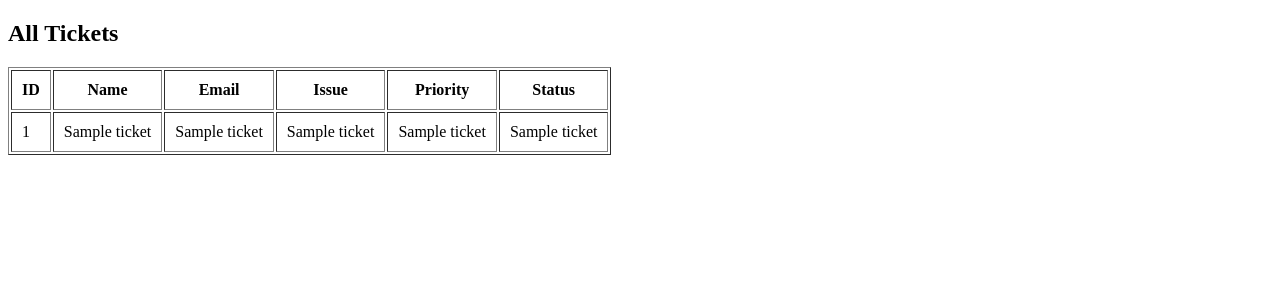
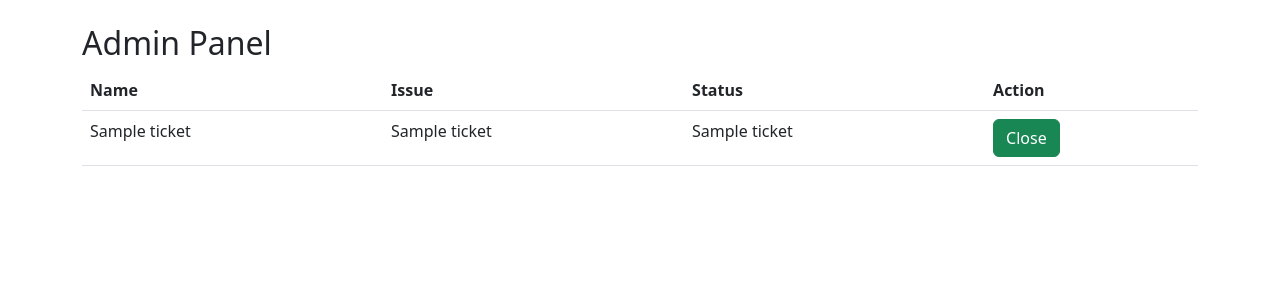
Before and after one commit to afeefmusthafa089-star/Ticketing-system, a Flask app: template templates/view.html in a window 1280 px wide. Shown: the top 300 px of the page. Run offline with Flask 3, Linux system fonts and the light colour scheme; the template is opened without the code that fills it: most values are stand-ins (such as "Sample title", 1, 10 or a date in 2020).

Commit message:
Update view.html

```diff
--- a/templates/view.html
+++ b/templates/view.html
@@ -2,30 +2,29 @@
 <html>
 <head>
 <title>Admin Panel</title>
+<link href="https://cdn.jsdelivr.net/npm/bootstrap@5.3.0/dist/css/bootstrap.min.css" rel="stylesheet">
 </head>
-<body>
-    <h2>All Tickets</h2>
+<body class="container mt-4">
 
-    <table border="1" cellpadding="10">
+<h2>Admin Panel</h2>
+
+<table class="table">
 <tr>
-            <th>ID</th>
-            <th>Name</th>
-            <th>Email</th>
-            <th>Issue</th>
-            <th>Priority</th>
-            <th>Status</th>
+<th>Name</th><th>Issue</th><th>Status</th><th>Action</th>
 </tr>
 
 {% for t in tickets %}
 <tr>
-            <td>{{ t[0] }}</td>
-            <td>{{ t[1] }}</td>
-            <td>{{ t[2] }}</td>
-            <td>{{ t[3] }}</td>
-            <td>{{ t[4] }}</td>
-            <td>{{ t[5] }}</td>
+<td>{{t[1]}}</td>
+<td>{{t[3]}}</td>
+<td>{{t[5]}}</td>
+<td>
+    <a href="/update/{{t[0]}}" class="btn btn-success">Close</a>
+</td>
 </tr>
 {% endfor %}
+
 </table>
+
 </body>
 </html>
```
Lines whose indentation alone changed are shown as unchanged.
